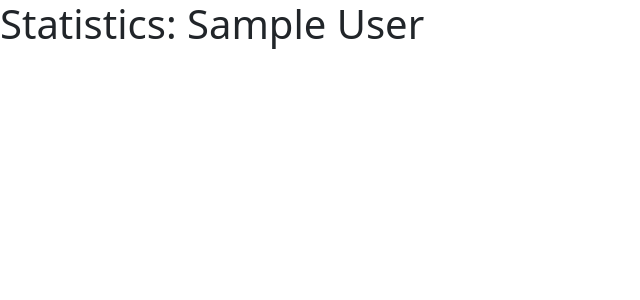
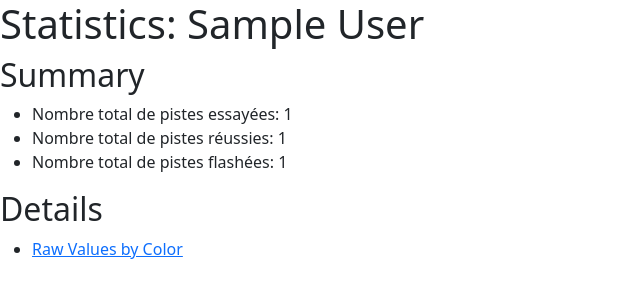
Before and after one commit to NicolleLouis/sport_stats, a Django app: page /sport/home-climber-stats/1 in a window 1280 px wide. Shown: the top 300 px of the page, without its empty margins (0-640 px from the left). Run offline with Django 4.2, Linux system fonts and the light colour scheme; tables that the repository leaves empty hold one stand-in row (values such as "Sample post"); some libraries are stand-ins or nearby versions.

Commit message:
Raw Values stat page

```diff
--- /dev/null
+++ b/stats/service/stats/raw_values.py
@@ -0,0 +1,33 @@
+from stats.models.user import UserRepository
+
+
+class AggregatedValue:
+    def __init__(
+            self,
+            number_of_routes_succeeded,
+            number_of_routes_flashed,
+            number_of_routes_tried,
+    ):
+        self.number_of_routes_succeeded = number_of_routes_succeeded
+        self.number_of_routes_flashed = number_of_routes_flashed
+        self.number_of_routes_tried = number_of_routes_tried
+
+
+class RawValueService:
+    @staticmethod
+    def aggregate_raw_values_color(climber_id):
+        climber = UserRepository.get_by_id(climber_id).climb_profile
+        color_stats = climber.color_stats.all()
+        number_of_routes_succeeded = 0
+        number_of_routes_flashed = 0
+        number_of_routes_tried = 0
+        for color_stat in color_stats:
+            number_of_routes_succeeded += color_stat.number_of_routes_succeeded
+            number_of_routes_tried += color_stat.number_of_routes_tried
+            number_of_routes_flashed += color_stat.number_of_routes_flashed
+        aggregated_values = AggregatedValue(
+            number_of_routes_succeeded=number_of_routes_succeeded,
+            number_of_routes_flashed=number_of_routes_flashed,
+            number_of_routes_tried=number_of_routes_tried,
+        )
+        return aggregated_values
--- a/stats/templates/home_climber_stats.html
+++ b/stats/templates/home_climber_stats.html
@@ -1,4 +1,14 @@
 {% extends "base.html" %}
 
 {% block content %}
+    <h2>Summary</h2>
+    <ul>
+        <li>Nombre total de pistes essayées: {{ aggregated_values.number_of_routes_tried }}</li>
+        <li>Nombre total de pistes réussies: {{ aggregated_values.number_of_routes_succeeded }}</li>
+        <li>Nombre total de pistes flashées: {{ aggregated_values.number_of_routes_flashed }}</li>
+    </ul>
+    <h2>Details</h2>
+    <ul>
+        <li><a href="/sport/color-detail/{{ climber_id }}">Raw Values by Color</a></li>
+    </ul>
 {% endblock %}
--- a/stats/urls.py
+++ b/stats/urls.py
@@ -4,6 +4,7 @@ from stats.views.climb_session.create_climb_session import get_create_data_climb
 from stats.views.climb_session.update_climb_session import UpdateClimbSessionView
 from stats.views.home import home
 from stats.views.stats.choose_climber import get_choose_climber
+from stats.views.stats.color_detail import ColorDetailClimberStatsView
 from stats.views.stats.home_climber_stats import HomeClimberStatsView
 
 urlpatterns = [
@@ -11,5 +12,6 @@ urlpatterns = [
     path('update-climb-session/<int:climb_session_id>', UpdateClimbSessionView.get_update_climb_session),
     path('home-climber-stats/<int:climber_id>', HomeClimberStatsView.get_home_climber_stats),
     path('choose-climber/', get_choose_climber),
+    path('color-detail/<int:climber_id>', ColorDetailClimberStatsView.get_color_details),
     path('', home),
 ]
--- a/stats/views/stats/home_climber_stats.py
+++ b/stats/views/stats/home_climber_stats.py
@@ -1,12 +1,16 @@
 from django.shortcuts import render
 
 from stats.models.user import UserRepository
+from stats.service.stats.raw_values import RawValueService
 
 
 class HomeClimberStatsView:
     @classmethod
     def get_home_climber_stats(cls, request, climber_id):
         climber = UserRepository.get_by_id(climber_id).climb_profile
+        aggregated_values = RawValueService.aggregate_raw_values_color(climber_id=climber_id)
         return render(request, 'home_climber_stats.html', {
             'title': f'Statistics: {climber.user.name}',
+            'climber_id': climber_id,
+            'aggregated_values': aggregated_values,
         })
```
Also changed, not shown: IDEAS.md (added, +6 -0 lines), stats/static/stats/css/color.css (added, +7 -0 lines), stats/templates/color_details.html (added, +19 -0 lines), stats/views/stats/color_detail.py (added, +15 -0 lines), stats/service/stats/__init__.py (added).
